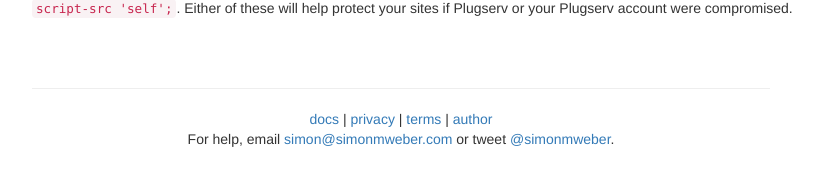
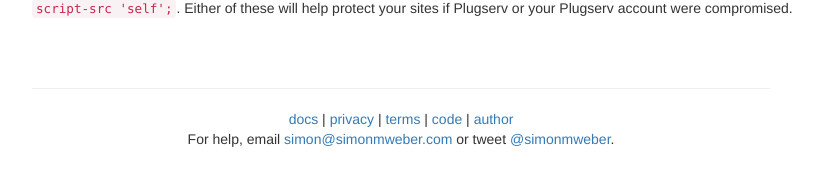
Before and after one commit to simon-weber/plugserv, a Django app: page /docs in a window 1280 px wide. Shown: the part 1478-1652 px from the top of the page, without its empty margins (239-1062 px from the left). Run offline with Django 3.2, Linux system fonts and the light colour scheme; parts of the project's set-up code (start-up, migrations or seed data) failed here and were passed over; some libraries are stand-ins or nearby versions.

Commit message:
link repo

```diff
--- a/plugserv/core/templates/base.html
+++ b/plugserv/core/templates/base.html
@@ -127,6 +127,8 @@
 			|
             <a href="{% url 'terms' %}">terms</a>
 			|
+            <a href="https://github.com/simon-weber/plugserv">code</a>
+            |
 			<a href="https://simonmweber.com">author</a>
 			<br/>
 
--- a/plugserv/core/templates/logged_out.html
+++ b/plugserv/core/templates/logged_out.html
@@ -37,6 +37,7 @@
                 <li>Each user receives a unique url which only displays their own plugs</li>
                 <li>Plugs can be arbitrary html, but should at least have some text and a link</li>
                 <li>Impressions and clicks may be exported to Google Analytics for tracking</li>
+                <li>Plugserv is entirely <a href="https://github.com/simon-weber/plugserv">open source</a></li>
             </ul>
             Interested? Check out <a href="{% url 'docs' %}">the docs</a> for more information or <a href="{% url 'account_signup' %}">sign up</a> to get started.
             </p>
```
